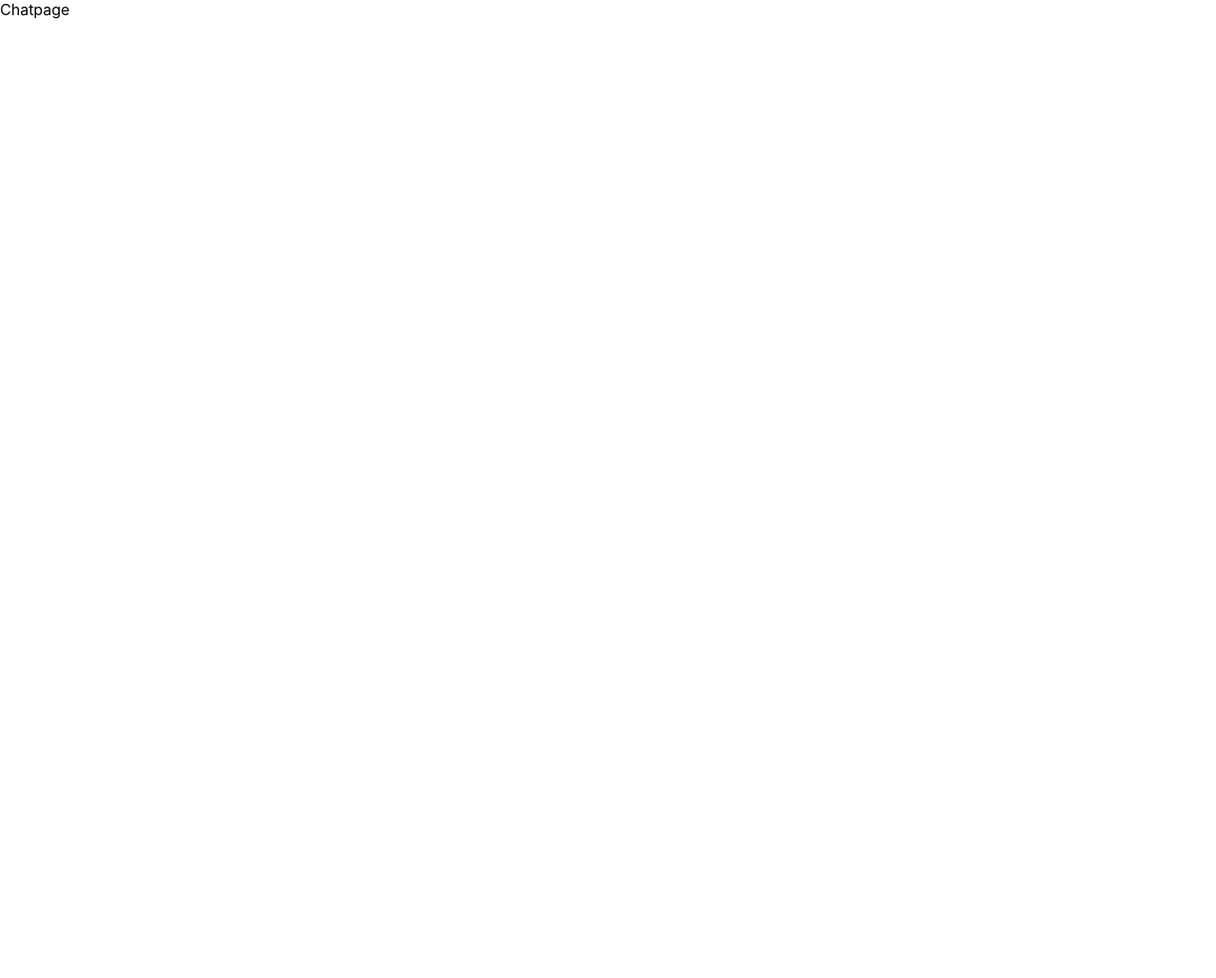
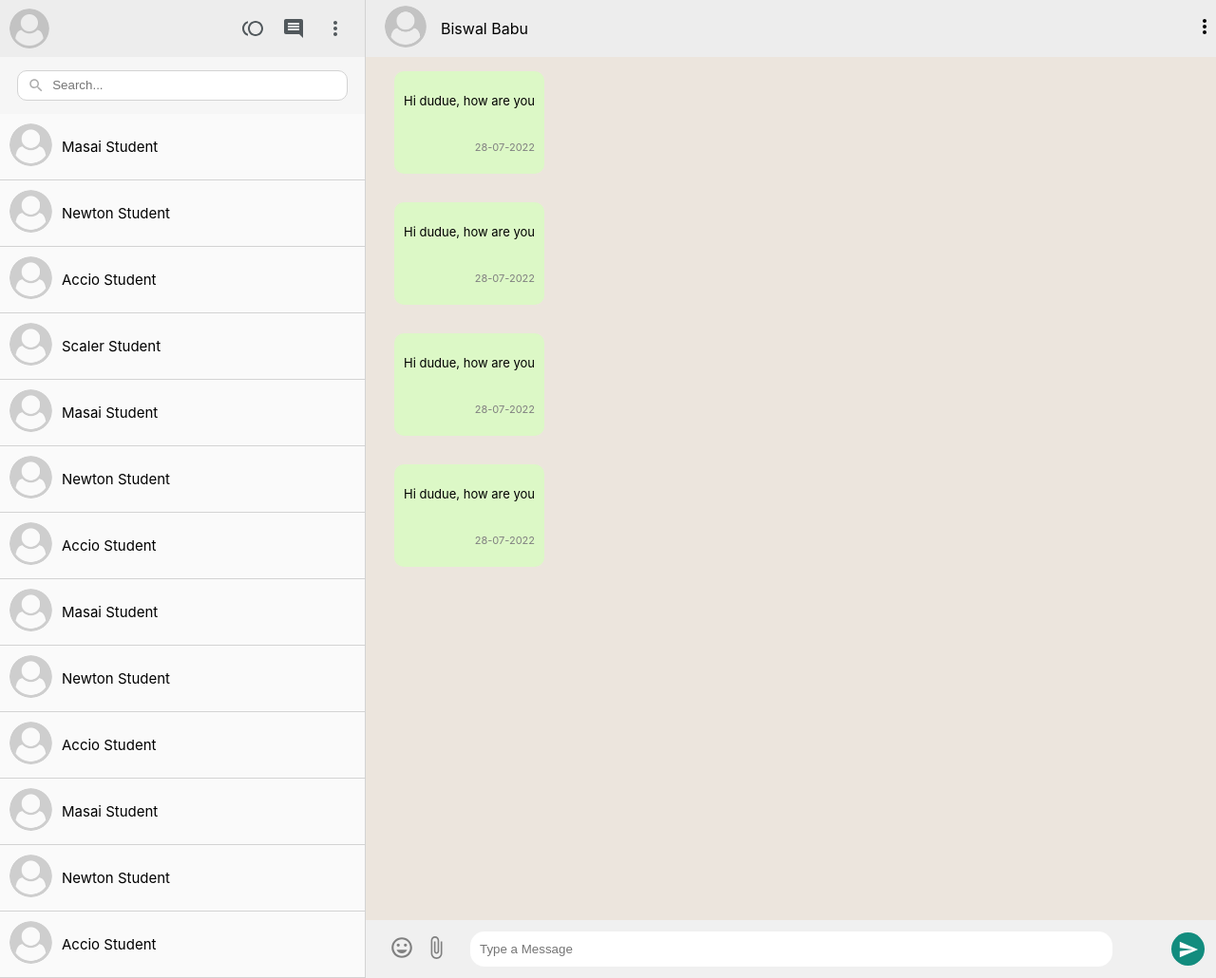
Before and after one commit to biswajitchikal847/mini_chat_app, a React (Create React App) app: page /chatpage in a window 1280 px wide. Shown: the whole page at 95% size. Before the commit the page ends 800 px from the top, so only its background shows below. Built offline with nearby package versions, Linux system fonts and the light colour scheme.

Commit message:
done with the ui part

```diff
--- /dev/null
+++ b/src/Components/Chatcontainer.css
@@ -0,0 +1,95 @@
+.chat_container {
+    min-width: 348px;
+    flex: 1;
+    display: flex;
+    flex-direction: column;
+  }
+
+  .chat_container_header {
+    display: flex;
+    align-items: center;
+    height: 50px;
+    padding: 5px 0px 5px 10px;
+    background-color: #ededed;
+    align-items: center;
+    justify-content: space-between;
+  }
+
+   .chat_user_info {
+    display: flex;
+    flex-direction: row;
+    align-items: center;
+    text-transform: capitalize;
+  }
+
+  .chat_user_img {
+    width: 44px;
+    margin-right: 15px;
+    margin-left: 10px;
+  }
+
+  .chat_user_img > img {
+    width: 100%;
+    border-radius: 100%;
+  }
+
+  .chat_container_header_btn {
+    margin-right: 10px;
+  }
+
+  .chat_display_container {
+    flex: 1;
+    display: flex;
+    flex-direction: column;
+    overflow-y: scroll;
+    background-color: #ece5dd;
+  }
+
+  .chat_input {
+    display: flex;
+    align-items: center;
+    padding: 12px;
+    background-color: #f0f0f0;
+    position: relative;
+  }
+
+  .chat_input_btn {
+    margin-right: 13px;
+    margin-left: 13px;
+  }
+
+  .chat_input_btn > .MuiSvgIcon-root {
+    font-size: 26px;
+    color: gray;
+    cursor: pointer;
+    margin-right: 10px;
+  }
+
+  .chat_input > form {
+    flex: 1;
+  }
+
+  .chat_input > form > input {
+    height: 35px;
+    border-radius: 15px;
+    border: none;
+    outline: none;
+    padding-left: 10px;
+    width: 90%;
+    margin-right: 10px;
+  }
+
+  .chat_input_send_btn {
+    background-color: #128c7e;
+    width: 35px;
+    height: 35px;
+    border-radius: 100%;
+    display: flex;
+    align-items: center;
+    justify-content: center;
+    color: white;
+  }
+
+  .chat_input_send_btn > .MuiSvgIcon-root {
+    font-size: 22px;
+  }
--- /dev/null
+++ b/src/Components/Chatcontainer.jsx
@@ -0,0 +1,49 @@
+import React from 'react'
+import './Chatcontainer.css'
+import MoreVertIcon from '@mui/icons-material/MoreVert';
+import './Chatcontainer.css'
+import Chatmessage from './Chatmessage';
+import InsertEmoticonIcon from '@mui/icons-material/InsertEmoticon';
+import AttachFileIcon from '@mui/icons-material/AttachFile';
+import SendIcon from '@mui/icons-material/Send';
+import { useState } from 'react';
+function Chatcontainer() {
+const [message, setmessage] = useState('')
+
+    return (
+        <div className='chat_container'>
+            <div className="chat_container_header">
+                <div className="chat_user_info">
+                    <div className="chat_user_img">
+                        <img src="./userlogo.png" alt="" />
+                    </div>
+                    <p>Biswal babu</p>
+                </div>
+                <div className="caht_container_header_btn">
+                    <MoreVertIcon />
+                </div>
+            </div>
+            <div className="chat_display_container">
+                <Chatmessage message="Hi dudue, how are you" time="28-07-2022" />
+                <Chatmessage message="Hi dudue, how are you" time="28-07-2022" />
+                <Chatmessage message="Hi dudue, how are you" time="28-07-2022" />
+                <Chatmessage message="Hi dudue, how are you" time="28-07-2022" />
+
+            </div>
+            <div className="chat_input">
+                <div className="chat_input_btn">
+                    <InsertEmoticonIcon />
+                    <AttachFileIcon />
+                </div>
+                <form >
+                    <input type="text" placeholder='Type a Message' value={message} />
+                </form>
+                <div className="chat_input_send_btn">
+                   <SendIcon />
+                </div>
+            </div>
+        </div>
+    )
+}
+
+export default Chatcontainer
--- /dev/null
+++ b/src/Components/Chatmessage.css
@@ -0,0 +1,30 @@
+.chat_message {
+    display: flex;
+    margin: 15px 30px 15px 30px;
+    flex-direction: column;
+    position: relative;
+    width: fit-content;
+    max-width: 400px;
+    padding: 10px;
+    background-color: #dcf8c6;
+    border-radius: 10px;
+    height: fit-content;
+  }
+  .chat_message_text {
+    text-align: left;
+    font-size: 13px;
+    margin-bottom: 10px;
+
+  }
+
+  .chat_message_date {
+    font-size: 11px;
+    color: gray;
+    font-weight: normal;
+    align-self: flex-end;
+  }
+
+  .emoji_picker_react {
+    position: absolute !important;
+    top: -325px;
+  }
--- /dev/null
+++ b/src/Components/Chatmessage.jsx
@@ -0,0 +1,18 @@
+import React from 'react'
+import './Chatmessage.css';
+function Chatmessage({message,time}) {
+    return (
+        <div className='chat_message'>
+            <div className="chat_message_text">
+                <p>{message} </p>
+            </div>
+            <div className="chat_message_date">
+                <p>
+                   {time}
+                </p>
+            </div>
+        </div>
+    )
+}
+
+export default Chatmessage
--- a/src/Components/Chatpage.css
+++ b/src/Components/Chatpage.css
@@ -0,0 +1,28 @@
+.chatpage {
+    width: 100vw;
+    height: 100vh;
+    display: flex;
+    flex-direction: column;
+    align-items: center;
+    justify-content: center;
+    background-color: #d7dbd6;
+    z-index: 100;
+    position: relative;
+  }
+  .chatpage::before {
+    width: 100vw;
+    height: 222px;
+    background-color: #43c0a5;
+    position: absolute;
+    top: 0;
+    z-index: -1;
+    content: "";
+  }
+  .chatpage_container {
+    width: 100%;
+    height: 100%;
+    max-width: 1366px;
+
+    z-index: 100;
+    display: flex;
+  }
--- a/src/Components/Chatpage.jsx
+++ b/src/Components/Chatpage.jsx
@@ -1,8 +1,15 @@
 import React from 'react'
-
+import Chatcontainer from './Chatcontainer'
+import Sidebar from './Sidebar'
+import './Chatpage.css'
 function Chatpage() {
   return (
-    <div className='Chatpage'>Chatpage</div>
+    <div className='Chatpage'>
+        <div className="chatpage_container">
+        <Sidebar/>
+        <Chatcontainer />
+        </div>
+    </div>
   )
 }
 
```
